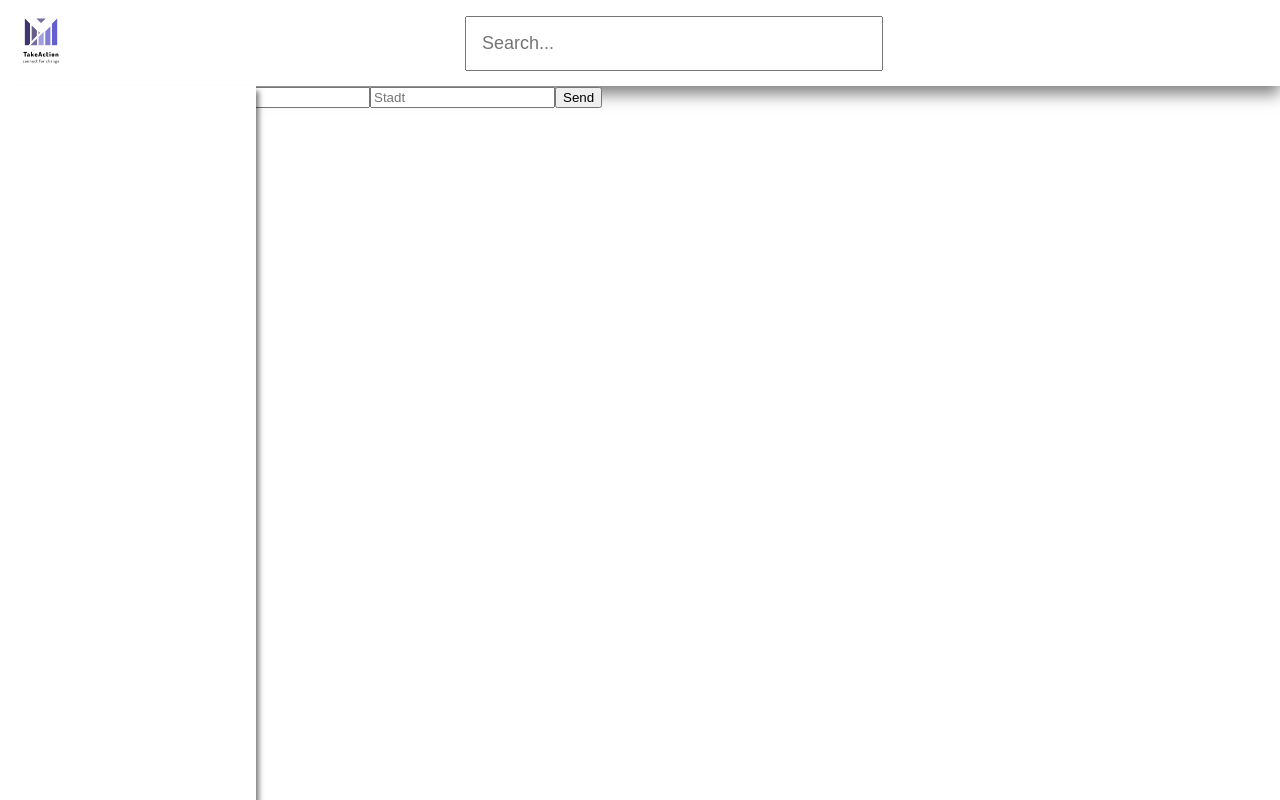
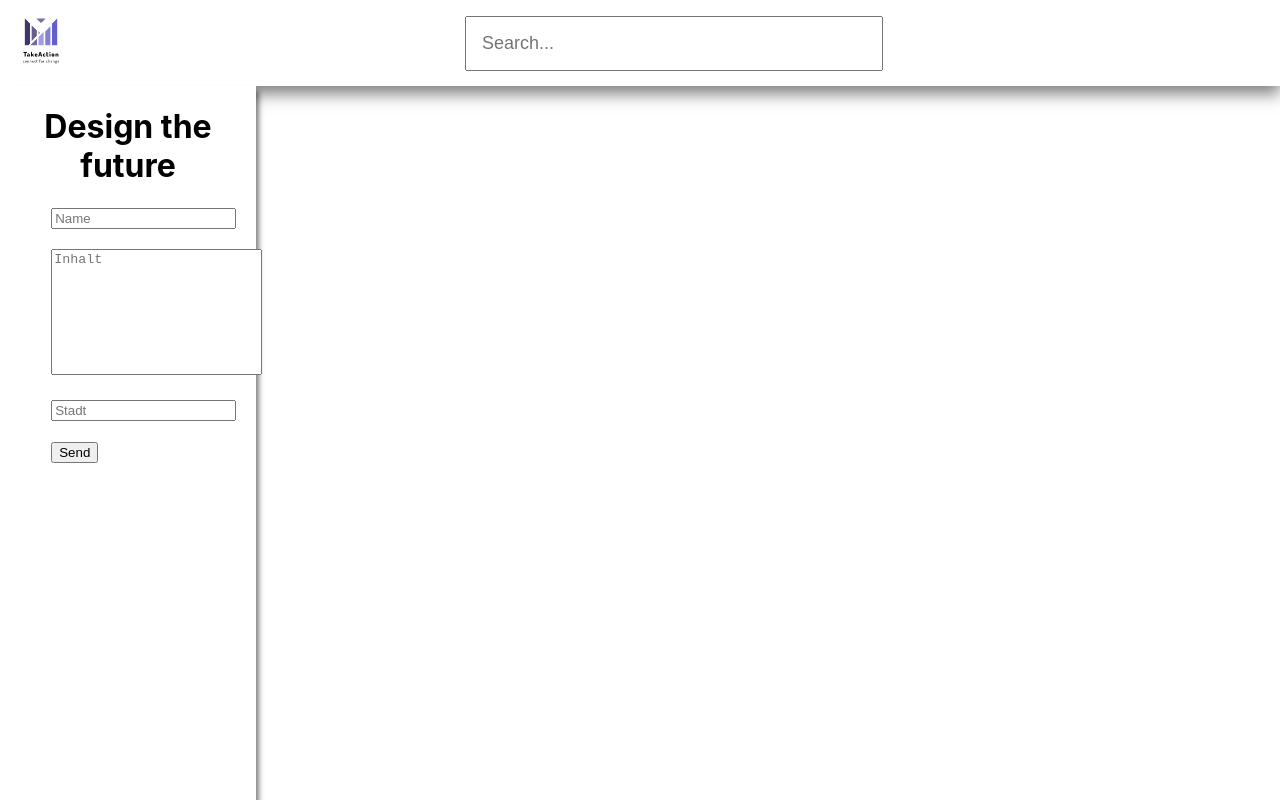
Before and after one commit to Joffi05/EnglishWebpage, a React (Create React App) app in the folder client/: page / in a window 1280 px wide. Built offline with nearby package versions, Linux system fonts and the light colour scheme.

Commit message:
modified:   client/src/App.js 	modified:   client/src/components/MakePost.js 	modified:   client/src/components/Sidebar.js 	modified:   client/src/styles/MakePost.module.css

```diff
--- a/client/src/App.js
+++ b/client/src/App.js
@@ -2,7 +2,7 @@ import React, { Component} from 'react'
 import Header from './components/Header.js'
 import Sidebar from './components/Sidebar.js'
 
-import MakePost from './components/MakePost.js'
+
 import firebase from 'firebase'
 
 
@@ -12,9 +12,6 @@ function App() {
 
       <Header/>
       <Sidebar/>
-
-      {/* <Header/> */}
-      <MakePost/>
     </div>
   );
 }
--- a/client/src/components/MakePost.js
+++ b/client/src/components/MakePost.js
@@ -24,11 +24,12 @@ function MakePost() {
     }
 
     return (
-        <div>
-            <input onChange={handleChange} type="text" placeholder="Name" name="name"></input>
-            <input onChange={handleChange} type="text" placeholder="Inhalt" name="text"></input>
-            <input onChange={handleChange} type="text" placeholder="Stadt" name="city"></input>
-            <button onClick={handleClick}>Send</button>
+        <div className={styles.PostInput}>
+            <h1>Design the future</h1>
+            <li ><input className={styles.PostShort} onChange={handleChange} type="text" placeholder="Name" name="name"></input></li>
+            <li ><textarea className={styles.PostText} onChange={handleChange} type="text" placeholder="Inhalt" name="text"></textarea></li>
+            <li ><input className={styles.PostShort} onChange={handleChange} type="text" placeholder="Stadt" name="city"></input></li>
+            <li><button onClick={handleClick}>Send</button></li>
         </div>
     )
 }
--- a/client/src/components/Sidebar.js
+++ b/client/src/components/Sidebar.js
@@ -1,9 +1,10 @@
 import React from 'react'
 import styles from '.././styles/Sidebar.module.css'
+import MakePost from './MakePost.js'
 const Sidebar = () => {
     return (
         <div className={styles.Sidebar}>
-
+            <MakePost/>
         </div>
     )
 }
--- a/client/src/styles/MakePost.module.css
+++ b/client/src/styles/MakePost.module.css
@@ -0,0 +1,16 @@
+.PostInput li{
+    list-style:none;
+    margin-left: 20%;
+    margin-bottom: 20px;
+    font-family: -apple-system, BlinkMacSystemFont, 'Segoe UI', 'Roboto', 'Oxygen',
+    'Ubuntu', 'Cantarell', 'Fira Sans', 'Droid Sans', 'Helvetica Neue',
+    sans-serif;
+}
+.PostInput h1{
+    text-align: center;
+}
+.PostText{
+    height: 120px;
+    resize: none;
+    width: 100%;
+}
```
